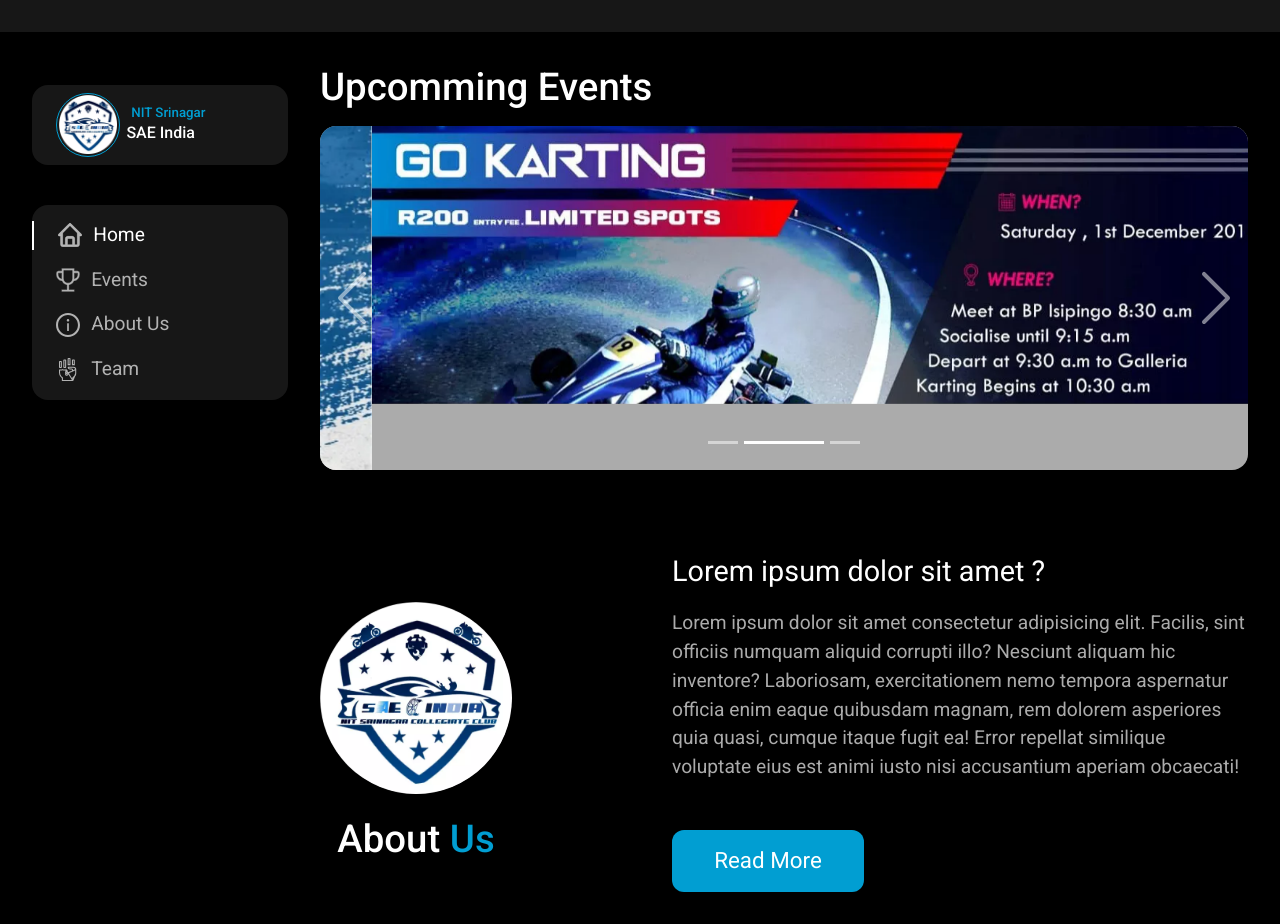
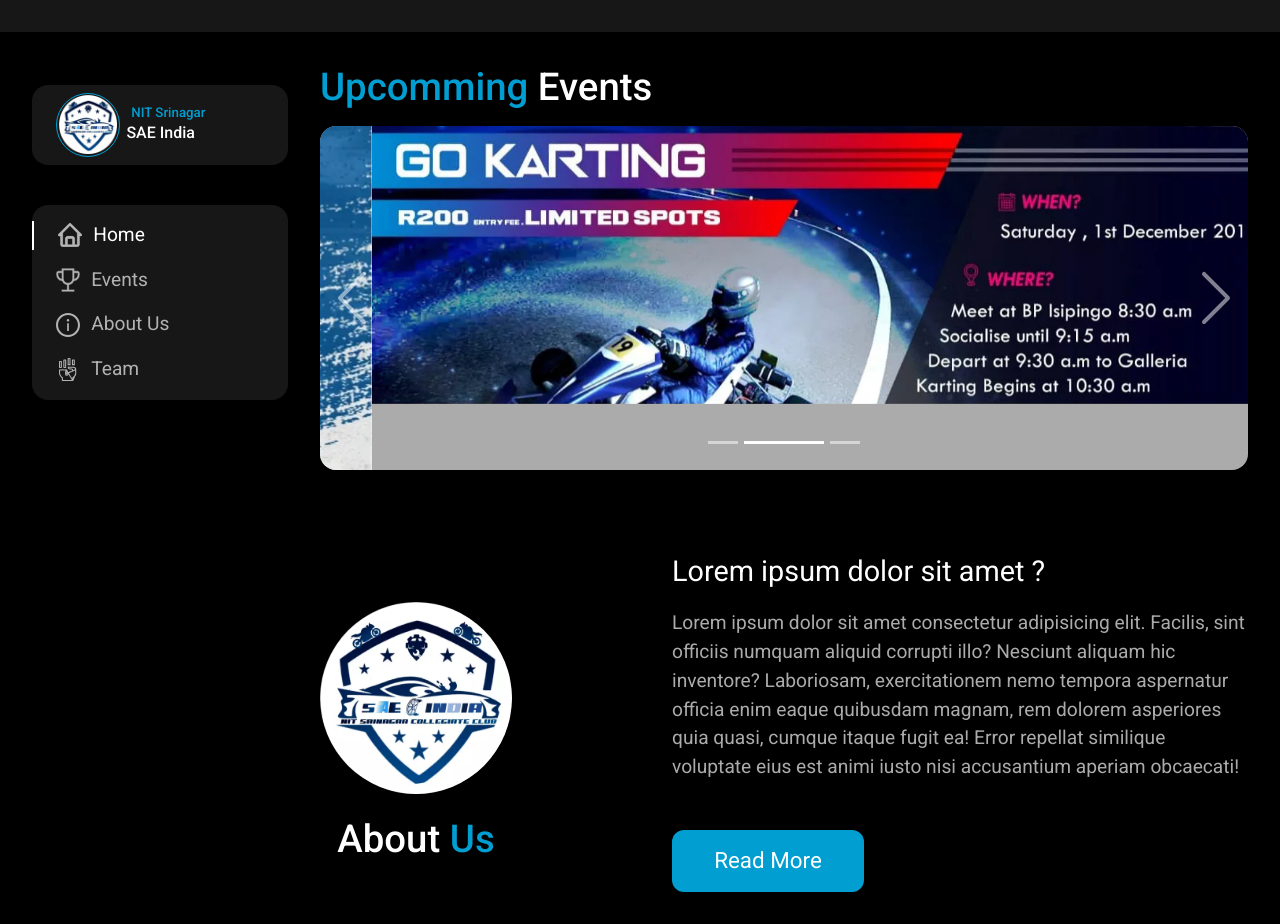
Before and after one commit to lucidrohit/sae-website, a React (Create React App) app: page / in a window 1280 px wide. Built offline with nearby package versions, Linux system fonts and the light colour scheme.

Commit message:
made first word style to multi word style

```diff
--- a/src/components/common/headingText/headingText.jsx
+++ b/src/components/common/headingText/headingText.jsx
@@ -1,8 +1,8 @@
 import "./headingText.scss";
 import { firstWordStyle } from "../../../utils/text.js";
 
-function HeadingText({ text }) {
-  const data = firstWordStyle(text);
+function HeadingText({ text, wordHights = 1 }) {
+  const data = firstWordStyle(text, wordHights);
   return <h2 className="heading">{data}</h2>;
 }
 
```
